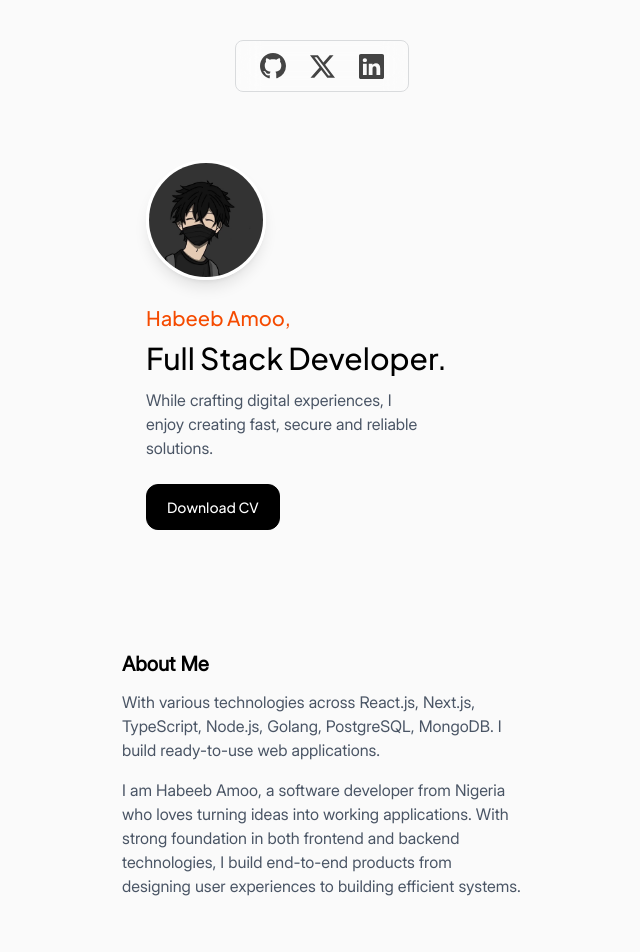
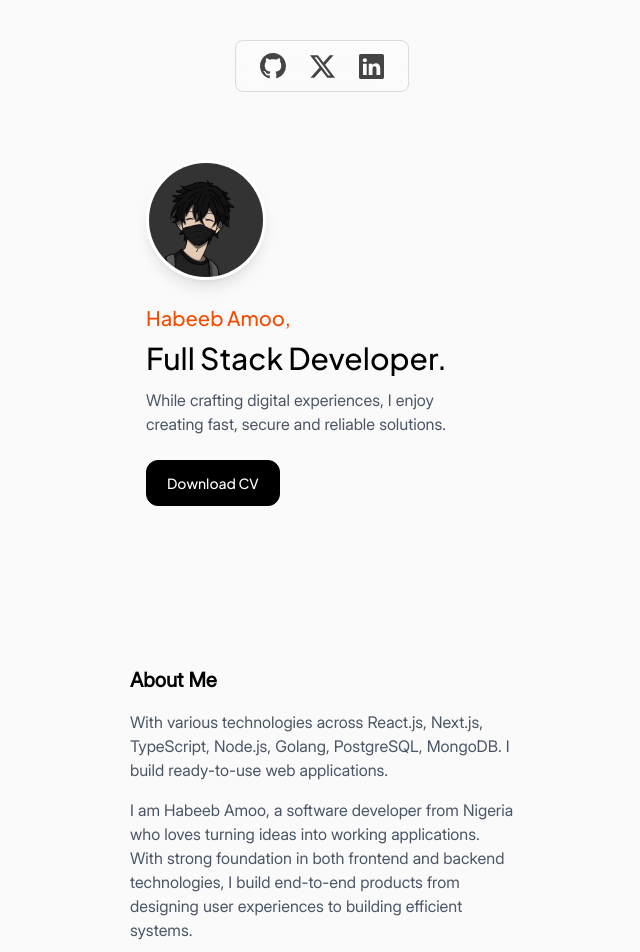
Before and after one commit to Habeebamoo/Portfolio, a React (Vite) app: page / in a window 1280 px wide. Shown: the top 952 px of the page, without its empty margins (318-958 px from the left). Built offline with nearby package versions, Linux system fonts and the light colour scheme.

Commit message:
updated UI

```diff
--- a/src/components/Hero.tsx
+++ b/src/components/Hero.tsx
@@ -12,7 +12,7 @@ const Hero = () => {
       </div>
       <h1 className="text-xl font-jsans text-orange-600 mt-6" data-aos="zoom-in">Habeeb Amoo,</h1>
       <h1 className="text-3xl font-jsans mt-2" data-aos="zoom-in">Full Stack Developer.</h1>
-      <p className="mt-3 text-gray-600 mb-6 font-inter w-[80%]" data-aos="zoom-in">While crafting digital experiences, I enjoy creating fast, secure and reliable solutions.</p>
+      <p className="mt-3 text-gray-600 mb-6 font-inter w-[90%]" data-aos="zoom-in">While crafting digital experiences, I enjoy creating fast, secure and reliable solutions.</p>
       <div data-aos="slide-up">
         <button
           onClick={toCv}
--- a/src/components/Main.tsx
+++ b/src/components/Main.tsx
@@ -13,9 +13,9 @@ const Main = () => {
     <>
       <section className="w-[90%] sm:w-[400px] mx-auto">
         {/* About me */}
-        <div className="mt-30">
+        <div className="mt-40 px-2">
           <h1 className="font-inter text-xl font-bold">About Me</h1>
-          <p className="leading-6 text-gray-600 font-inter mt-3">
+          <p className="leading-6 text-gray-600 font-inter mt-4">
             With various technologies across React.js, Next.js, TypeScript, Node.js, Golang, PostgreSQL, MongoDB. I build ready-to-use web applications.
           </p>
           <p className="leading-6 text-gray-600 font-inter mt-4">
```
